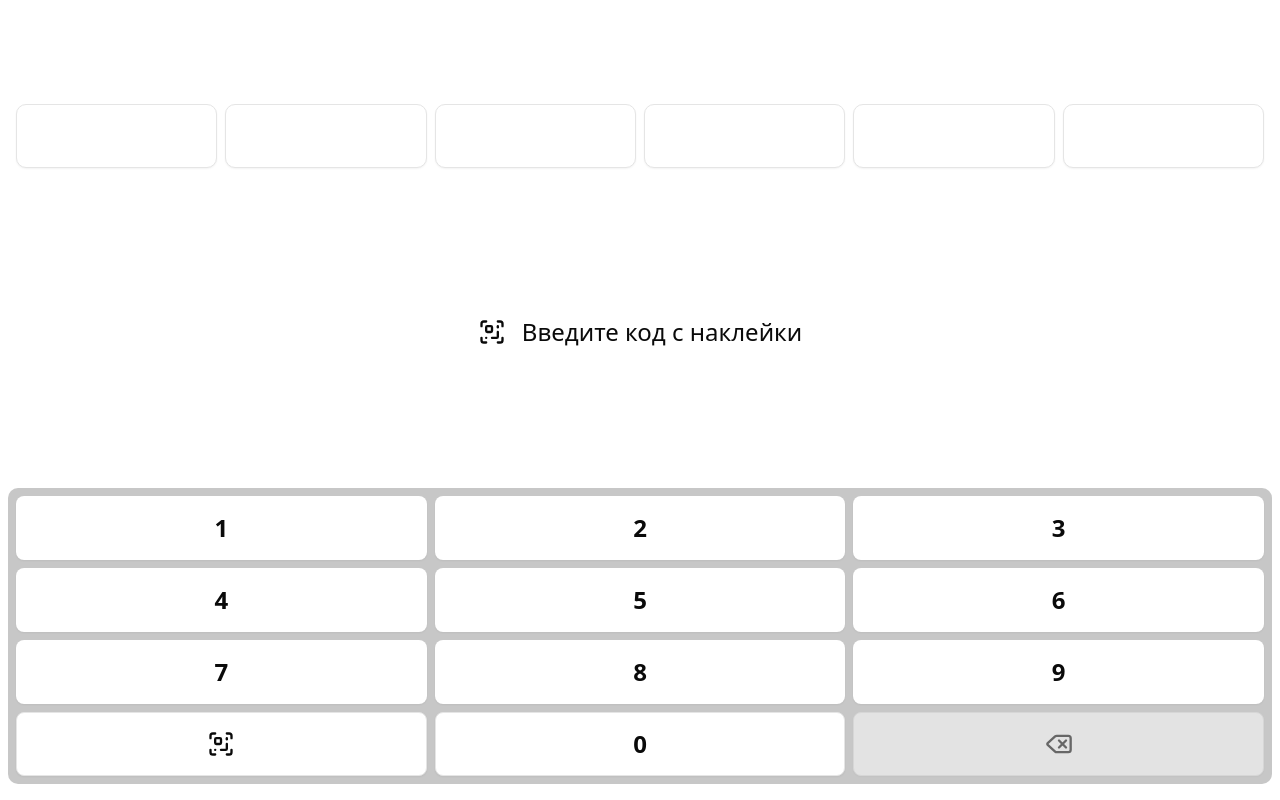
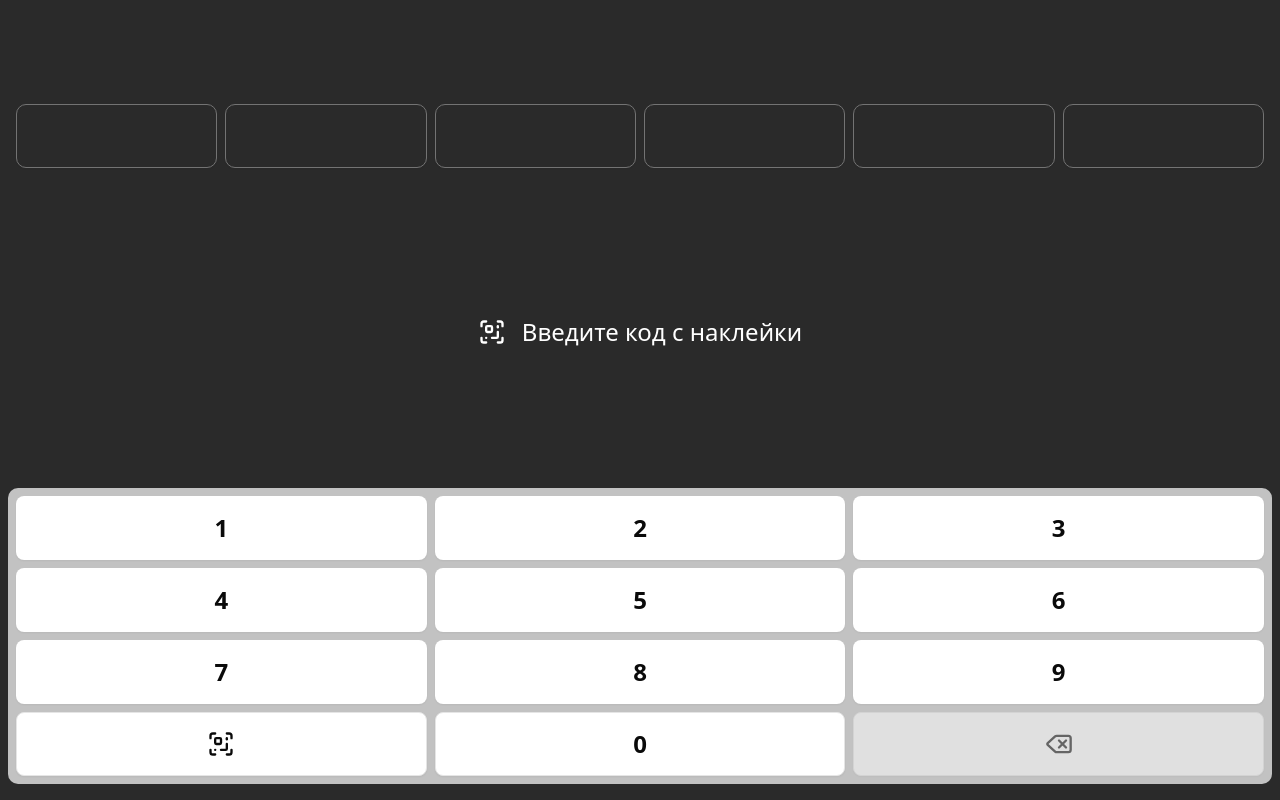
Before and after one commit to thefomin/buspay-app, a React (Vite) app: page / in a window 1280 px wide. Built offline with nearby package versions, Linux system fonts and the light colour scheme.

Commit message:
refactor: changed ticket styles

```diff
--- a/src/features/ticket-checkout/ui/digits-keyboard.tsx
+++ b/src/features/ticket-checkout/ui/digits-keyboard.tsx
@@ -15,7 +15,7 @@ export const DigitsKeyboard = ({
 	onQrScan,
 }: DigitsKeyboardProps) => {
 	return (
-		<>
+		<div className="grid grid-cols-3 gap-2 w-full items-center bg-muted/75 p-2 rounded-lg">
 			{[1, 2, 3, 4, 5, 6, 7, 8, 9].map((num) => (
 				<Button
 					key={num}
@@ -51,6 +51,6 @@ export const DigitsKeyboard = ({
 			>
 				<Delete />
 			</Button>
-		</>
+		</div>
 	)
 }
--- a/src/features/ticket-checkout/ui/ticket-checkout-layout.tsx
+++ b/src/features/ticket-checkout/ui/ticket-checkout-layout.tsx
@@ -10,20 +10,18 @@ export const TicketCheckoutLayout = ({
 	keyboard,
 }: TicketCheckoutLayoutProps) => {
 	return (
-		<section className="bg-white py-2 dark:bg-dark h-screen">
+		<section className="bg-[#2a2a2a] py-2 dark:bg-dark h-screen">
 			<div className="container p-2 mx-auto h-full flex flex-col justify-between">
 				<div className="flex flex-row justify-between items-center gap-2 p-2 mt-20">
 					{digits}
 				</div>
 
-				<div className="flex flex-row justify-center gap-4 [&_svg:not([class*='size-'])]:size-7 items-center">
+				<div className="flex flex-row text-white justify-center gap-4 [&_svg:not([class*='size-'])]:size-7 items-center">
 					<ScanQrCode />
 					<h2 className="text-2xl">Введите код с наклейки</h2>
 				</div>
 
-				<div className="grid grid-cols-3 gap-2 w-full items-center bg-muted-foreground/40 p-2 rounded-lg">
-					{keyboard}
-				</div>
+				{keyboard}
 			</div>
 		</section>
 	)
--- a/src/features/ticket-checkout/ui/ticket-digits.tsx
+++ b/src/features/ticket-checkout/ui/ticket-digits.tsx
@@ -7,8 +7,8 @@ export const TicketDigits = ({ digits }: { digits: string }) => {
 				<div
 					key={index}
 					className={cn(
-						"shadow-xs flex w-full h-[64px] flex-row items-center justify-center rounded-lg border border-stroke bg-white p-2 text-center text-2xl font-medium text-gray-5 outline-none sm:text-4xl dark:border-dark-3 dark:bg-white/5",
-						digits[index] ? "border-blue-300" : "border"
+						"shadow-xs flex w-full h-[64px] flex-row items-center justify-center rounded-lg border border-stroke p-2 text-center text-2xl font-medium text-white outline-none",
+						digits[index] ? "border-white" : "border-muted-foreground"
 					)}
 				>
 					{digits[index] || ""}
```
